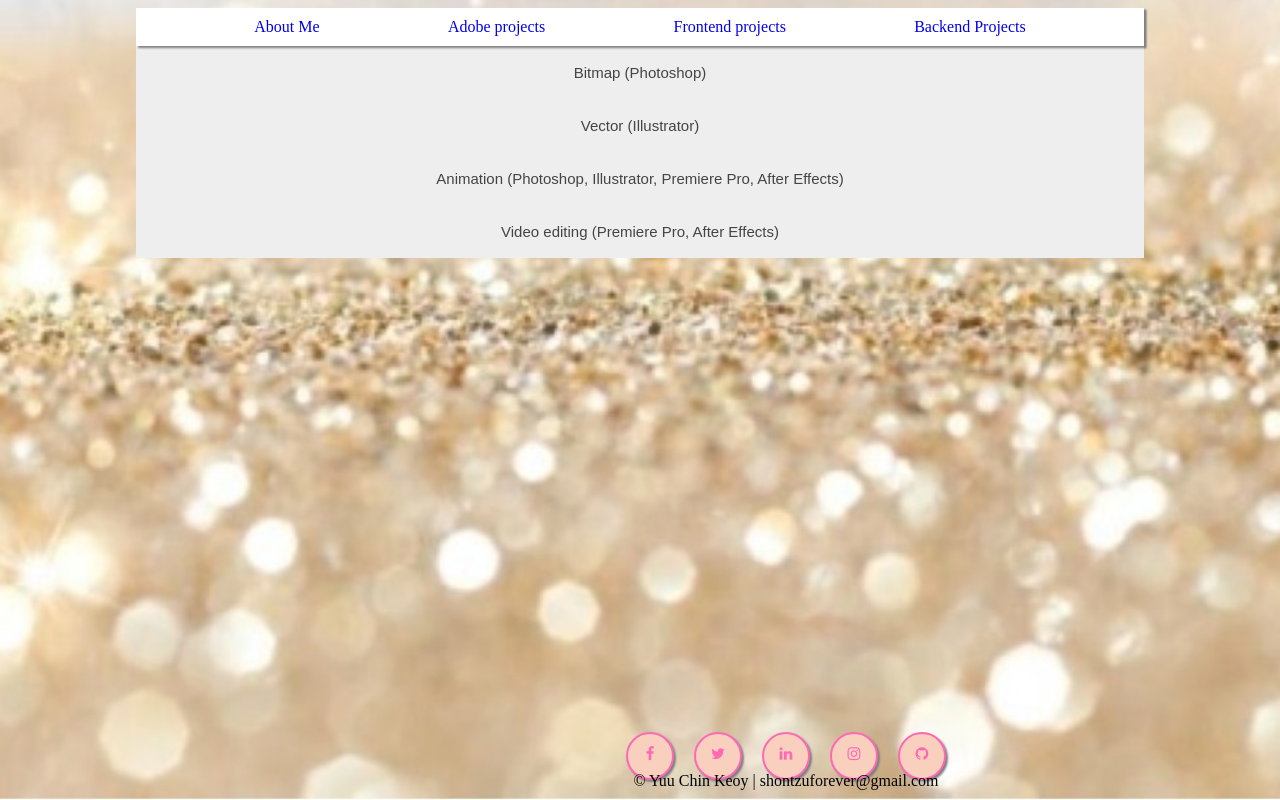
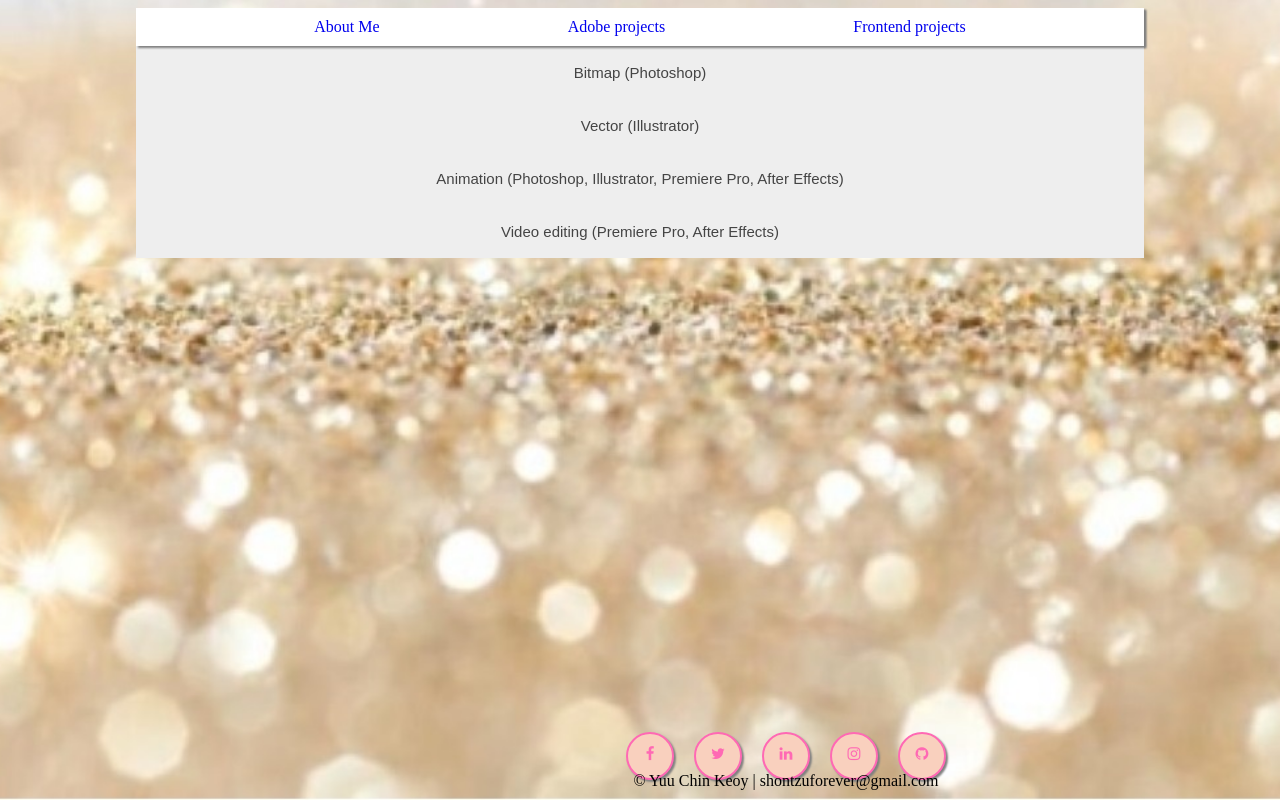
Before and after one commit to shontzu/ycPortfolio, a plain HTML site: page Adobe projects.html in a window 1280 px wide. Drawn offline with Linux system fonts and the light colour scheme.

Commit message:
update navs

```diff
--- a/Adobe projects.html
+++ b/Adobe projects.html
@@ -41,7 +41,7 @@
             <a href="index.html">About Me</a>
             <a href="Adobe projects.html">Adobe projects</a>
             <a href="Frontend projects.html">Frontend projects</a>
-            <a href="Backend projects.html">Backend Projects</a>
+            <!-- <a href="Backend projects.html">Backend Projects</a> -->
         </div>
     </header>
 
```
Also changed, not shown: Frontend projects.html (+1 -1 lines), index.html (+1 -1 lines).
